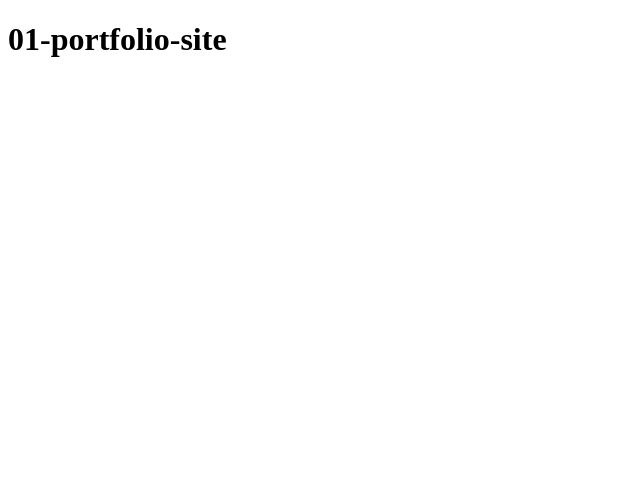
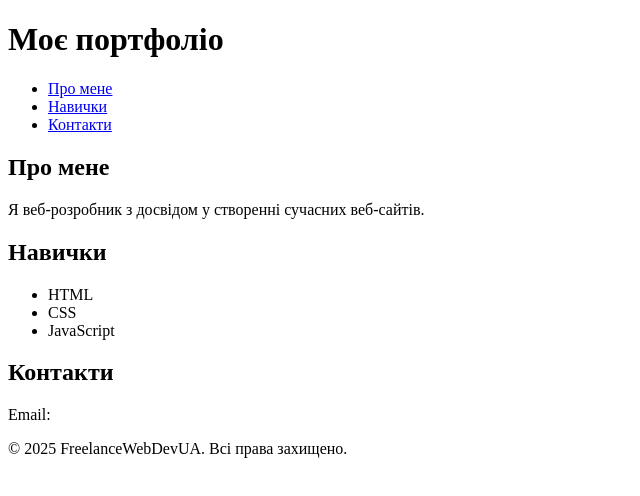
Before and after one commit to FreelanceWebDevUA/my-portfolio-projects, a plain HTML site: page 01-portfolio-site/index.html in a window 1280 px wide. Shown: the whole page, without its empty margins (0-640 px from the left). Drawn offline with Linux system fonts and the light colour scheme.

Commit message:
Опис змін

```diff
--- a/01-portfolio-site/index.html
+++ b/01-portfolio-site/index.html
@@ -1,11 +1,48 @@
 <!DOCTYPE html>
-<html lang='uk'>
-<head>
-  <meta charset='UTF-8'>
-  <meta name='viewport' content='width=device-width, initial-scale=1.0'>
-  <title>01-portfolio-site</title>
-</head>
-<body>
-  <h1>01-portfolio-site</h1>
-</body>
+<html lang="uk">
+  <head>
+    <meta charset="UTF-8" />
+    <meta name="viewport" content="width=device-width, initial-scale=1.0" />
+    <link rel="stylesheet" href="./css/style.css" />
+    <title>01-portfolio-site</title>
+  </head>
+  <body>
+    <h1>Моє портфоліо</h1>
+    <header>
+      <div class="header__menu menu">
+        <nav class="menu__body">
+          <ul class="menu__list">
+            <li class="menu__item">
+              <a href="#about" class="menu__link">Про мене</a>
+            </li>
+            <li class="menu__item">
+              <a href="#skills" class="menu__link">Навички</a>
+            </li>
+            <li class="menu__item">
+              <a href="#contact" class="menu__link">Контакти</a>
+            </li>
+          </ul>
+        </nav>
+      </div>
+    </header>
+		<main>
+			<section class="about" id="about">
+				<h2>Про мене</h2>
+				<p>Я веб-розробник з досвідом у створенні сучасних веб-сайтів.</p>
+			</section>
+			<section class="skills" id="skills">
+				<h2>Навички</h2>
+				<ul>
+					<li>HTML</li>
+					<li>CSS</li>
+					<li>JavaScript</li>
+				</ul>
+			</section>
+			<section class="contact" id="contact">
+				<h2>Контакти</h2>
+				<p>Email:</p>
+<footer class="footer">
+  <p>&copy; 2025 FreelanceWebDevUA. Всі права захищено.</p>
+</footer>
+  </body>
 </html>
```
Also changed, not shown: 01-portfolio-site/css/style.css (added), 2 other files.
